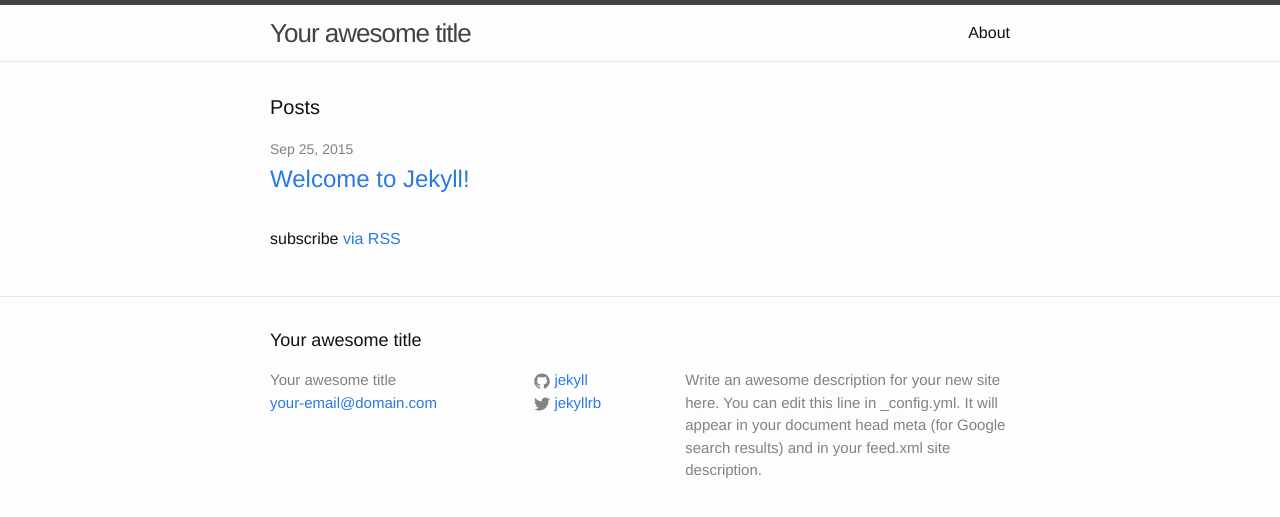
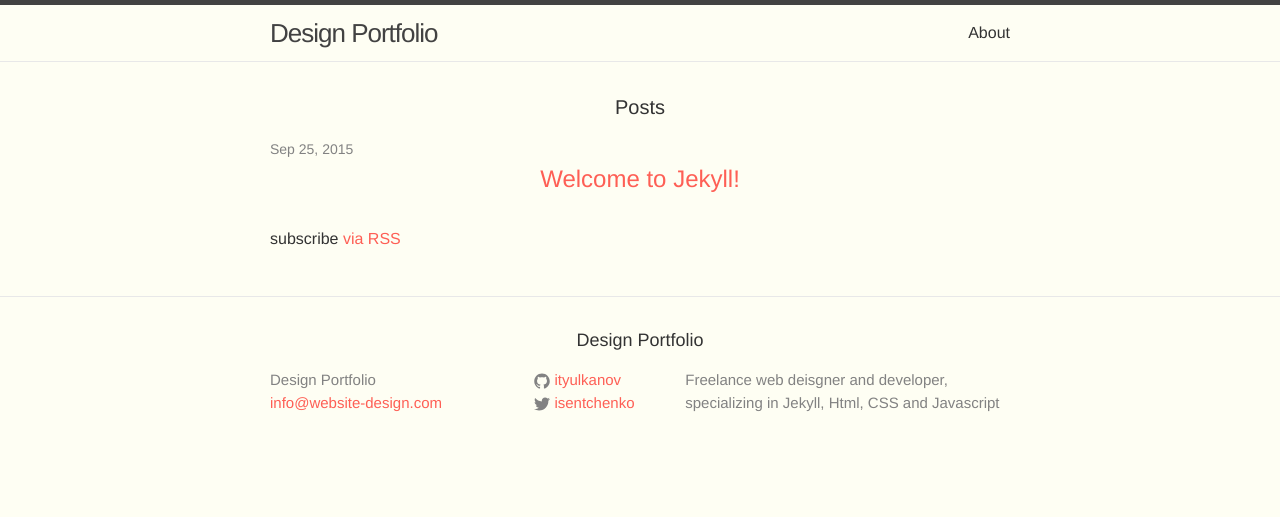
Before and after one commit to ityulkanov/designer-portfolio, a Jekyll site: the page built from index.html, in a window 1280 px wide. Shown: the top 517 px of the page. Built offline with Jekyll 4.4.1, drawn with Linux system fonts in a browser that asks for light colours.

Commit message:
Add variables in default styles

```diff
--- a/_config.yml
+++ b/_config.yml
@@ -1,14 +1,24 @@
 # Site settings
-title: Your awesome title
-email: your-email@domain.com
+title: Design Portfolio
+email: info@website-design.com
 description: > # this means to ignore newlines until "baseurl:"
-  Write an awesome description for your new site here. You can edit this
-  line in _config.yml. It will appear in your document head meta (for
-  Google search results) and in your feed.xml site description.
+  Freelance web deisgner and developer, specializing in Jekyll, Html, CSS and Javascript
 baseurl: "" # the subpath of your site, e.g. /blog/
-url: "http://yourdomain.com" # the base hostname & protocol for your site
-twitter_username: jekyllrb
-github_username:  jekyll
+url: "http://example.com" # the base hostname & protocol for your site
+twitter_username: isentchenko
+github_username:  ityulkanov
+google_username: ityulkanov
+
+permalink: /:categories/:title
+links:
+ -title: about
+ url: /about
+ -title: work
+ url: /work
+ -title: articles
+ url: /articles
+ -title: hire me
+ url: /hire-me
 
 # Build settings
 markdown: kramdown
--- a/_sass/_base.scss
+++ b/_sass/_base.scss
@@ -80,8 +80,15 @@ li {
  * Headings
  */
 h1, h2, h3, h4, h5, h6 {
-    font-weight: 300;
+    font-weight: 500;
+    text-align: center;
 }
+
+.mega {font-size:$mega-font-size;}
+h1, .h1 {font-size: $h1-font-size;}
+h2, .h2 {font-size: $h2-font-size;}
+h3, .h3 {font-size: $h3-font-size;}
+h4, .h4 {font-size: $h4-font-size;}
 
 
 
@@ -91,13 +98,11 @@ h1, h2, h3, h4, h5, h6 {
 a {
     color: $brand-color;
     text-decoration: none;
+    transition: 0.3s;
 
-    &:visited {
-        color: darken($brand-color, 15%);
-    }
 
     &:hover {
-        color: $text-color;
+        color: $blue-color;
         text-decoration: underline;
     }
 }
--- a/css/main.scss
+++ b/css/main.scss
@@ -6,16 +6,26 @@
 
 
 // Our variables
-$base-font-family: Helvetica, Arial, sans-serif;
+$base-font-family: 'Avenir Next', Helvetica, Arial, sans-serif;
 $base-font-size:   16px;
 $small-font-size:  $base-font-size * 0.875;
 $base-line-height: 1.5;
 
 $spacing-unit:     30px;
 
-$text-color:       #111;
-$background-color: #fdfdfd;
-$brand-color:      #2a7ae2;
+$mega-font-size: 100px;
+$h1-font-size: 70px;
+$h2-font-size: 40px;
+$h3-font-size: 30px;
+$h4-font-size: 24px;
+
+$text-color:       #333;
+$background-color: #fefef3;
+$brand-color:      #fe5f55;
+$blue-color: #92b5bd;
+$yellow-color: #ede24e;
+$red-color: #df6d59;
+$purple-color: #6d2339;
 
 $grey-color:       #828282;
 $grey-color-light: lighten($grey-color, 40%);
```
Also changed, not shown: 1 other file.
